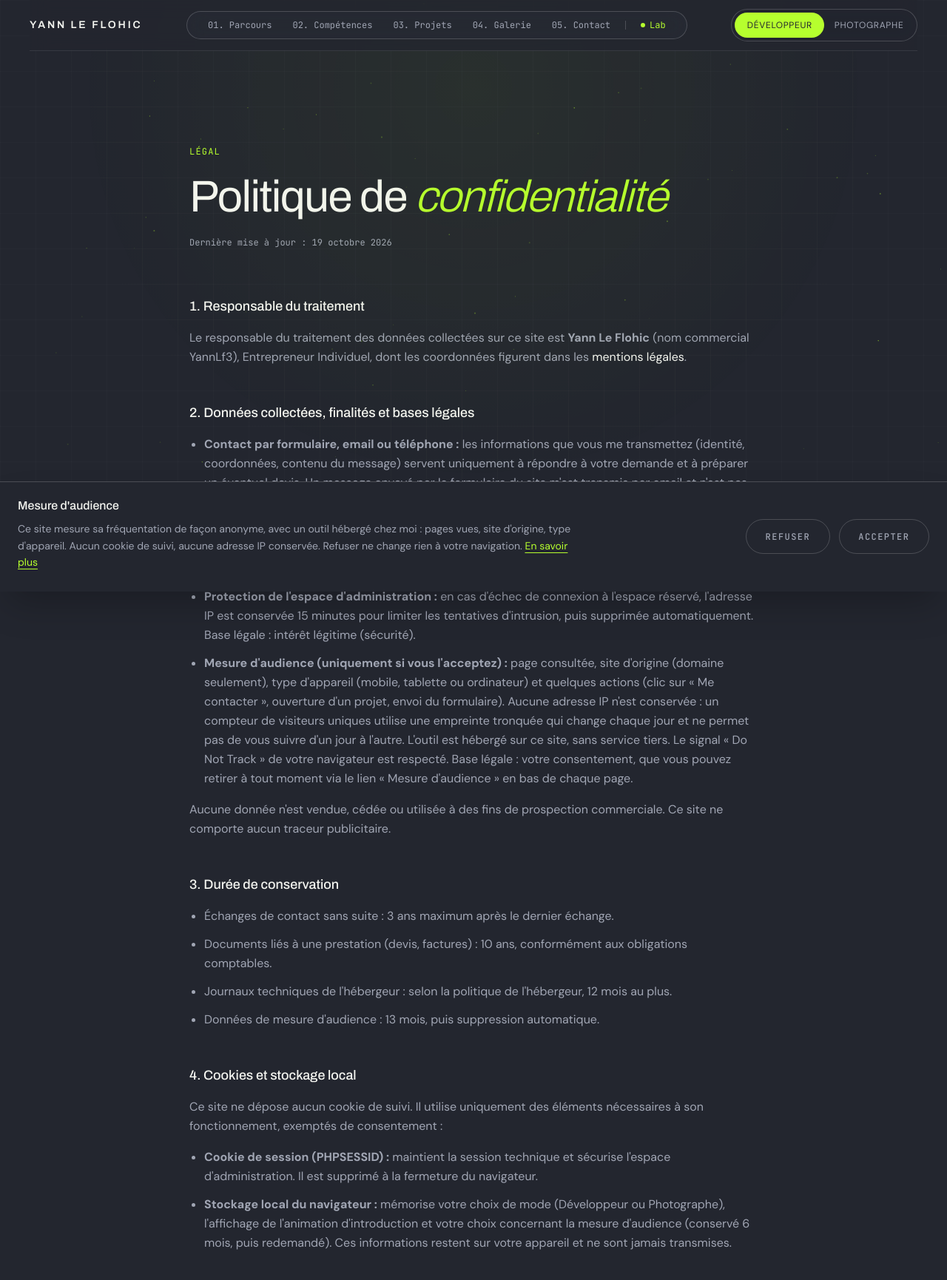
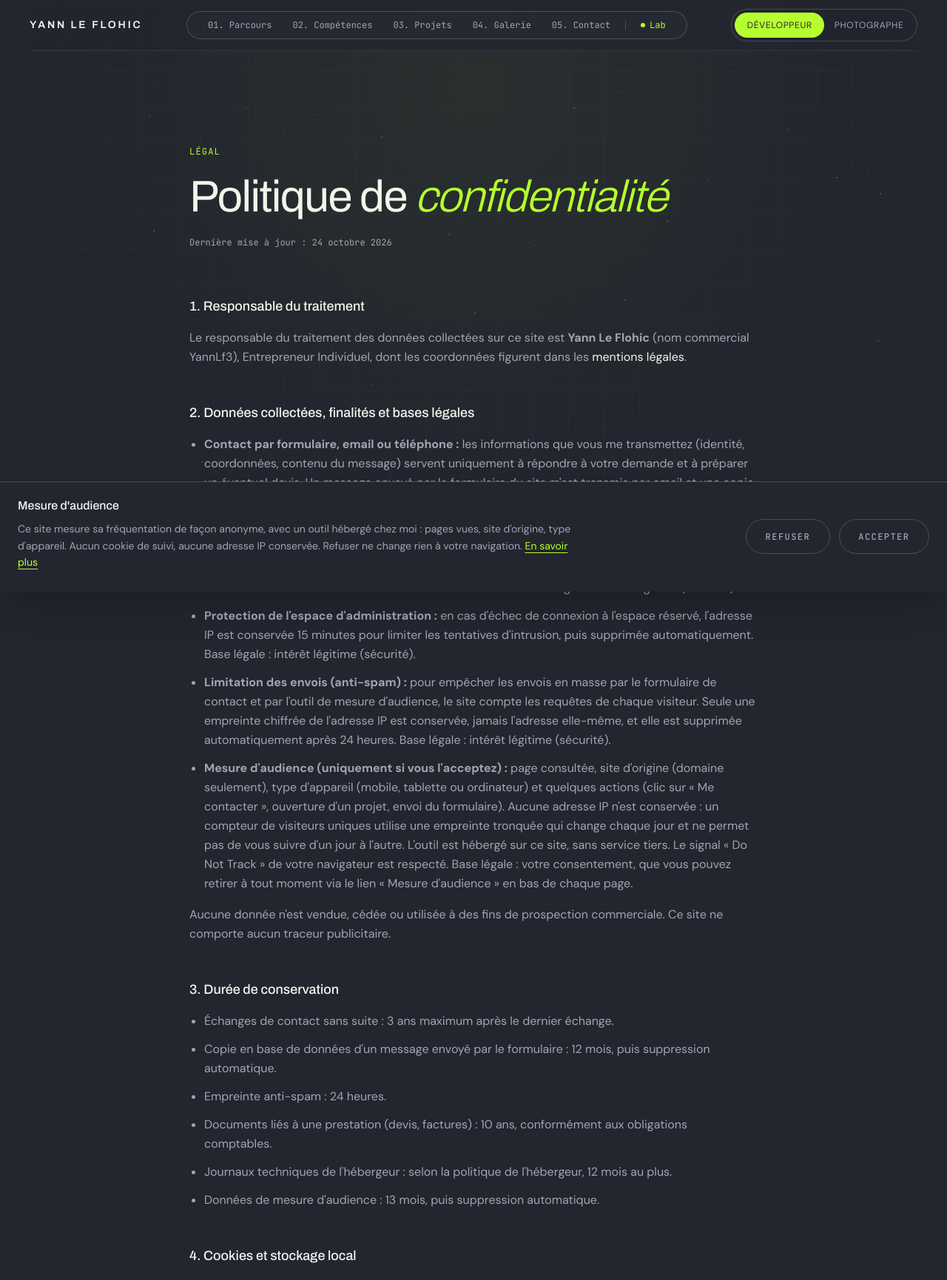
Before and after one commit to YannLf3/Portoflio, a PHP site: page /app/views/front/privacy.php in a window 1280 px wide. Shown: the top 1731 px of the page at 74% size. Run offline with PHP 8.4, Linux system fonts and the light colour scheme; style sheets or scripts are compiled from the project's sources; some libraries are stand-ins or nearby versions.

Commit message:
docs(legal): copie en base des messages de contact et empreinte anti-spam

```diff
--- a/app/views/front/privacy.php
+++ b/app/views/front/privacy.php
@@ -10,7 +10,7 @@
             <h1 class="text-4xl sm:text-5xl lg:text-6xl font-normal tracking-tight text-foreground leading-tight">
                 Politique de <span class="italic font-light text-accent">confidentialité</span>
             </h1>
-            <p class="text-xs font-mono text-muted-foreground">Dernière mise à jour : 19 octobre 2026</p>
+            <p class="text-xs font-mono text-muted-foreground">Dernière mise à jour : 24 octobre 2026</p>
         </div>
 
         <div class="flex flex-col gap-12 text-sm sm:text-base text-muted-foreground leading-relaxed">
@@ -32,7 +32,9 @@
                         <strong>Contact par formulaire, email ou téléphone :</strong> les informations que vous me transmettez
                         (identité, coordonnées, contenu du message) servent uniquement à répondre à votre demande et à
                         préparer un éventuel devis. Un message envoyé par le formulaire du site m'est transmis par email
-                        et n'est pas enregistré dans la base de données du site. Base légale : mesures précontractuelles et intérêt légitime à
+                        et une copie (nom, adresse email, message) est enregistrée dans la base de données du site, afin
+                        qu'aucun message ne soit perdu en cas de panne d'envoi. Cette copie est supprimée
+                        automatiquement après 12 mois. Base légale : mesures précontractuelles et intérêt légitime à
                         répondre aux sollicitations.
                     </li>
                     <li>
@@ -44,6 +46,13 @@
                         <strong>Protection de l'espace d'administration :</strong> en cas d'échec de connexion à
                         l'espace réservé, l'adresse IP est conservée 15 minutes pour limiter les tentatives
                         d'intrusion, puis supprimée automatiquement. Base légale : intérêt légitime (sécurité).
+                    </li>
+                    <li>
+                        <strong>Limitation des envois (anti-spam) :</strong> pour empêcher les envois en masse par le
+                        formulaire de contact et par l'outil de mesure d'audience, le site compte les requêtes de chaque
+                        visiteur. Seule une empreinte chiffrée de l'adresse IP est conservée, jamais l'adresse elle-même,
+                        et elle est supprimée automatiquement après 24 heures. Base légale : intérêt légitime
+                        (sécurité).
                     </li>
                     <li id="mesure-audience">
                         <strong>Mesure d'audience (uniquement si vous l'acceptez) :</strong> page consultée, site
@@ -66,6 +75,10 @@
                 <h2 class="text-lg font-medium text-foreground">3. Durée de conservation</h2>
                 <ul class="flex flex-col gap-3 list-disc pl-5">
                     <li>Échanges de contact sans suite : 3 ans maximum après le dernier échange.</li>
+                    <li>Copie en base de données d'un message envoyé par le formulaire : 12 mois, puis suppression
+                        automatique.
+                    </li>
+                    <li>Empreinte anti-spam : 24 heures.</li>
                     <li>Documents liés à une prestation (devis, factures) : 10 ans, conformément aux obligations
                         comptables.
                     </li>
```
